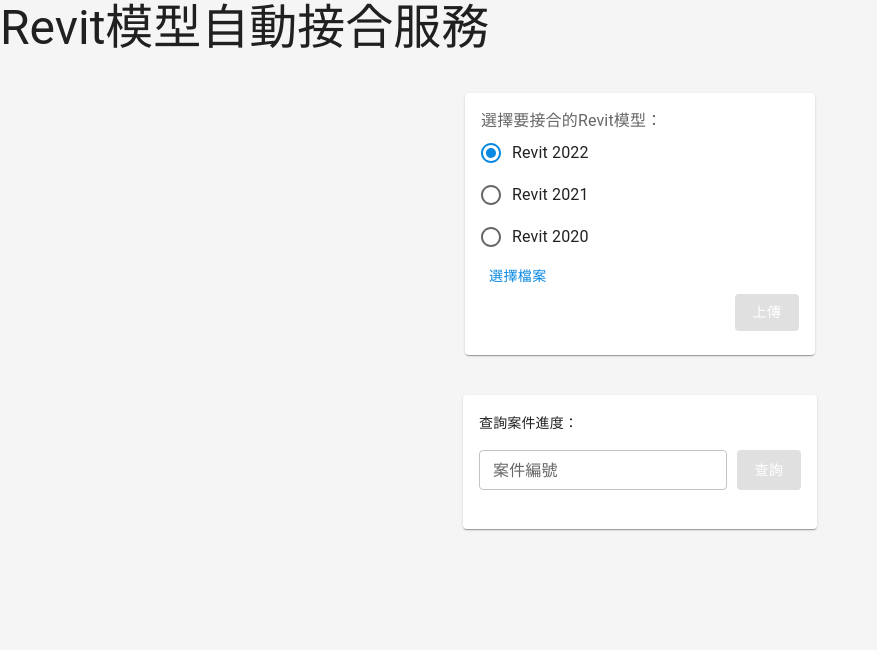
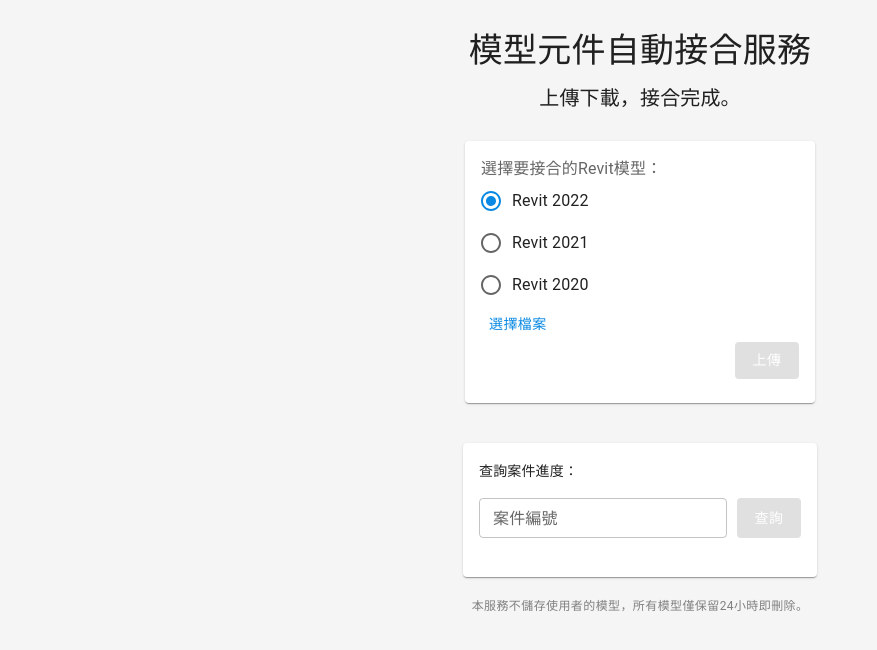
Before and after one commit to yuantsai1115/join-elements-frontend, a React (Create React App) app: page / in a window 1280 px wide. Shown: the top 650 px of the page, without its empty margins (0-877 px from the left). Built offline with nearby package versions, Linux system fonts and the light colour scheme.

Commit message:
Add GA for upload and check models

```diff
--- a/public/index.html
+++ b/public/index.html
@@ -5,11 +5,8 @@
     <link rel="icon" href="%PUBLIC_URL%/favicon.ico" />
     <meta name="viewport" content="width=device-width, initial-scale=1" />
     <meta name="theme-color" content="#000000" />
-    <meta
-      name="description"
-      content="Web site created using create-react-app"
-    />
-    <link rel="apple-touch-icon" href="%PUBLIC_URL%/logo192.png" />
+    <meta name="description" content="Auto join elements for BIM model" />
+    <link rel="apple-touch-icon" href="%PUBLIC_URL%/logo.png" />
     <!--
       manifest.json provides metadata used when your web app is installed on a
       user's mobile device or desktop. See https://developers.google.com/web/fundamentals/web-app-manifest/
@@ -24,7 +21,7 @@
       work correctly both with client-side routing and a non-root public URL.
       Learn how to configure a non-root public URL by running `npm run build`.
     -->
-    <title>React App</title>
+    <title>自動接合BIM模型</title>
   </head>
   <body>
     <noscript>You need to enable JavaScript to run this app.</noscript>
--- a/src/features/CheckStatus/CheckStatus.tsx
+++ b/src/features/CheckStatus/CheckStatus.tsx
@@ -20,8 +20,10 @@
 import ModelService from '../../services/Model/model.service';
 import { NestCamWiredStandTwoTone } from '@mui/icons-material';
 import { WorkItemStatusEnum } from './WorkItemStatusEnum';
+import { useAnalyticsEventTracker } from '../../helpers/GaHelper';
 
 const CheckStatus: FC<any> = (): ReactElement => {
+    const gaEventTracker = useAnalyticsEventTracker('Join Elements');
     const [workItemId, setWorkItemId] = useState('');
     const [showProgress, setShowProgress] = useState<boolean>(false);
     const [isButtonDisabled, setIsButtonDisabled] = useState<boolean>(true);
@@ -78,6 +80,7 @@
 
             setWorkItemStatus(WorkItemStatusEnum.success);
             setMessage(`接合處理成功${processTime > 0 ? `，共處理 ${Math.floor(processTime / 1000).toString()} 秒` : ''}`);
+            gaEventTracker('check model', WorkItemStatusEnum.success);
             return;
         }
 
@@ -95,6 +98,7 @@
         if (data.status == WorkItemStatusEnum.cancelled) {
             setWorkItemStatus(WorkItemStatusEnum.cancelled);
             setErrorMessage('工作已取消');
+            gaEventTracker('check model', WorkItemStatusEnum.cancelled);
             return;
         }
 
@@ -107,21 +111,25 @@
         if (data.status == WorkItemStatusEnum.failedInstructions) {
             setWorkItemStatus(WorkItemStatusEnum.failedInstructions);
             setErrorMessage('伺服器開始接合模型失敗');
+            gaEventTracker('check model', WorkItemStatusEnum.failedInstructions);
             return;
         }
         if (data.status == WorkItemStatusEnum.failedLimitProcessingTime) {
             setWorkItemStatus(WorkItemStatusEnum.failedLimitProcessingTime);
             setErrorMessage('接合模型處理時間過長，超過伺服器限制');
+            gaEventTracker('check model', WorkItemStatusEnum.failedLimitProcessingTime);
             return;
         }
         if (data.status == WorkItemStatusEnum.failedUpload) {
             setWorkItemStatus(WorkItemStatusEnum.failedUpload);
             setErrorMessage('伺服器上傳接合成果失敗');
+            gaEventTracker('check model', WorkItemStatusEnum.failedUpload);
             return;
         }
         if (data.status == WorkItemStatusEnum.failedUploadOptional) {
             setWorkItemStatus(WorkItemStatusEnum.failedUploadOptional);
             setErrorMessage('伺服器未完全上傳接合成果');
+            gaEventTracker('check model', WorkItemStatusEnum.failedUploadOptional);
             return;
         }
         setErrorMessage('發生未預期錯誤，請再試一次');
--- a/src/features/JoinElements/JoinElements.tsx
+++ b/src/features/JoinElements/JoinElements.tsx
@@ -4,6 +4,7 @@
     Button,
     Card,
     CardContent,
+    ClickAwayListener,
     Chip,
     CircularProgress,
     Divider,
@@ -18,16 +19,9 @@
 } from '@mui/material';
 import { RevitVersionEnum } from './RevitVersionEnum';
 import ModelService from '../../services/Model/model.service';
-import ReactGA from 'react-ga';
+import { useAnalyticsEventTracker } from '../../helpers/GaHelper';
 
-const FILE_SIZE_LIMIT = 50; //MB
-
-const useAnalyticsEventTracker = (category = 'Join Elements App category') => {
-    const eventTracker = (action = 'test action', label = 'test label') => {
-        ReactGA.event({ category, action, label });
-    };
-    return eventTracker;
-};
+const FILE_SIZE_LIMIT = 99; //MB
 
 const JoinElements: FC<any> = (): ReactElement => {
     const gaEventTracker = useAnalyticsEventTracker('Join Elements');
@@ -57,7 +51,7 @@
         setErrorMessage('');
     };
     const handleUploadClicked = (i: number) => async (e: React.MouseEvent<HTMLElement>) => {
-        gaEventTracker('upload model');
+        gaEventTracker('upload model', selectedRevitVersion.toString());
         // console.log(i);
         clearMessage();
         if (!!selectedFile) {
@@ -140,6 +134,7 @@
                                         案件編號
                                     </Typography>
                                     <Box textAlign="center">
+                                        <ClickAwayListener onClickAway={handleTooltipClose}>
                                             <Tooltip
                                                 title="複製至剪貼簿"
                                                 arrow
@@ -152,8 +147,15 @@
                                                 disableHoverListener
                                                 disableTouchListener
                                             >
-                                            <Chip label={workItemId} variant="outlined" color="secondary" size="medium" onClick={handleChipClick} />
+                                                <Chip
+                                                    label={workItemId}
+                                                    variant="outlined"
+                                                    color="secondary"
+                                                    size="medium"
+                                                    onClick={handleChipClick}
+                                                />
                                             </Tooltip>
+                                        </ClickAwayListener>
                                     </Box>
                                     <Box sx={{ my: '20px' }}>
                                         <Typography variant="body2" color="gray" textAlign="center">
--- a/src/features/Layouts/MainLayout/MainLayout.tsx
+++ b/src/features/Layouts/MainLayout/MainLayout.tsx
@@ -6,9 +6,16 @@
 const MainLayout: FC<any> = (): ReactElement<any> => {
     return (
         <>
-            <Typography variant="h3" gutterBottom component="div">
-                Revit模型自動接合服務
-            </Typography>
+            <Box sx={{ display: 'flex', justifyContent: 'center', alignItems: 'center', marginTop: '30px' }}>
+                <Typography variant="h4" component="div">
+                    模型元件自動接合服務
+                </Typography>
+            </Box>
+            <Box sx={{ display: 'flex', justifyContent: 'center', alignItems: 'center', marginTop: '10px' }}>
+                <Typography variant="h6" gutterBottom component="div">
+                    上傳下載，接合完成。
+                </Typography>
+            </Box>
             <Box
                 sx={{
                     display: 'flex',
@@ -29,6 +36,11 @@
             >
                 <CheckStatus />
             </Box>
+            <Box sx={{ display: 'flex', justifyContent: 'center', alignItems: 'center' }}>
+                <Typography variant="caption" color="gray" gutterBottom component="p">
+                    本服務不儲存使用者的模型，所有模型僅保留24小時即刪除。
+                </Typography>
+            </Box>
         </>
     );
 };
--- /dev/null
+++ b/src/helpers/GaHelper.tsx
@@ -0,0 +1,8 @@
+import ReactGA from 'react-ga';
+
+export const useAnalyticsEventTracker = (category = 'App category') => {
+    const eventTracker = (action = 'test action', label = 'test label') => {
+        ReactGA.event({ category, action, label });
+    };
+    return eventTracker;
+};
```
Also changed, not shown: public/logo.png (added). Lines whose indentation alone changed are shown as unchanged.
